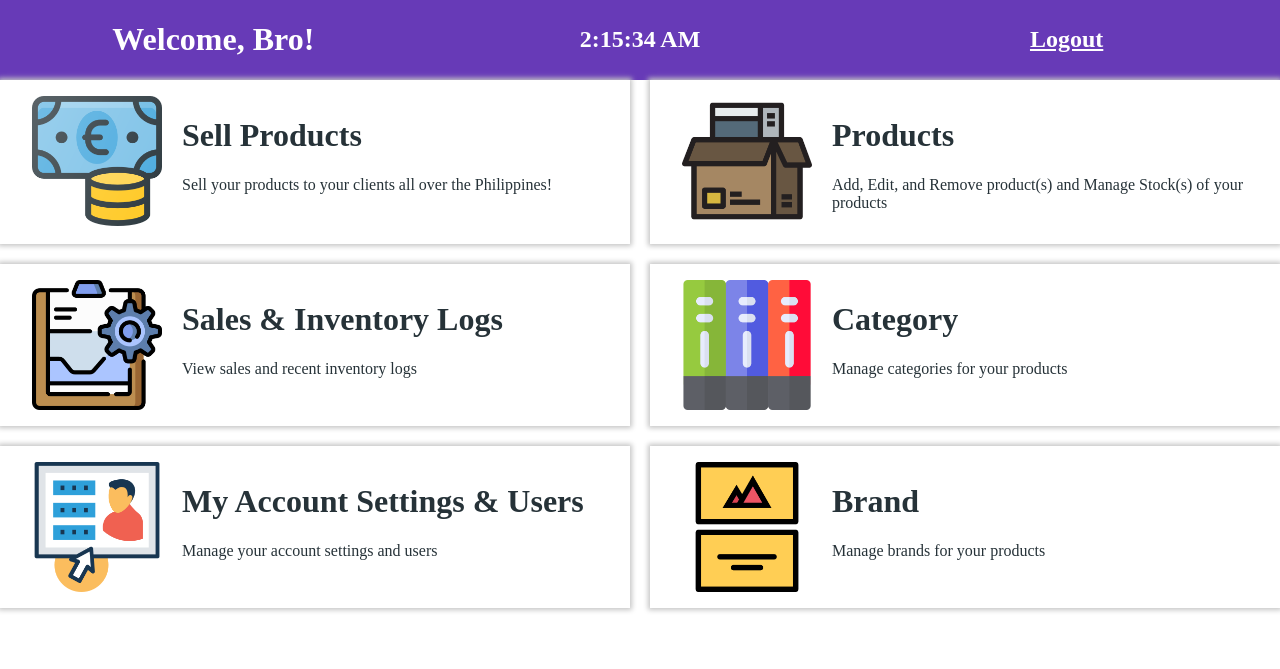
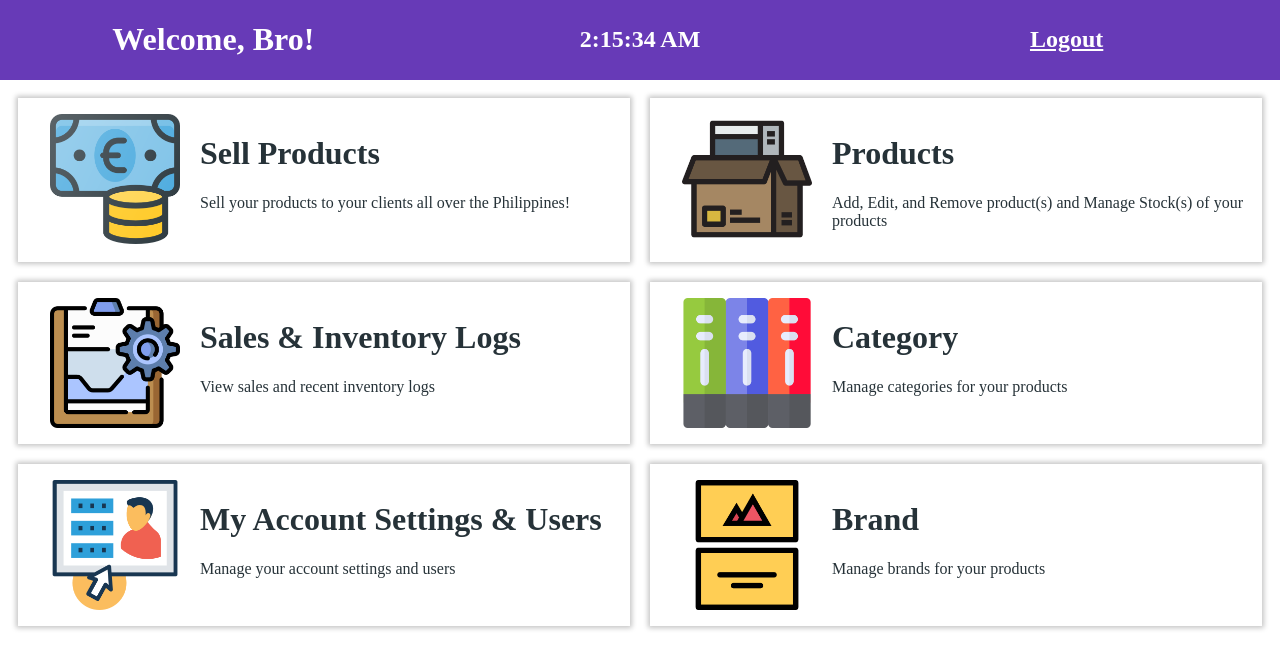
Before and after one commit to jonathanfrancisco/Inventory-Management-System, a PHP site: page /home.php in a window 1280 px wide. Shown: the top 669 px of the page. Run offline with PHP 8.4, Linux system fonts and the light colour scheme.

Commit message:
Add padding

```diff
--- a/assets/style.css
+++ b/assets/style.css
@@ -77,6 +77,7 @@ body {
     display: grid;
     grid-template-columns: repeat(2, 1fr);
     grid-gap: 20px;
+    padding: 18px;
 }
 
 .home__dashboard__tile {
```
Also changed, not shown: brand.php (added).
